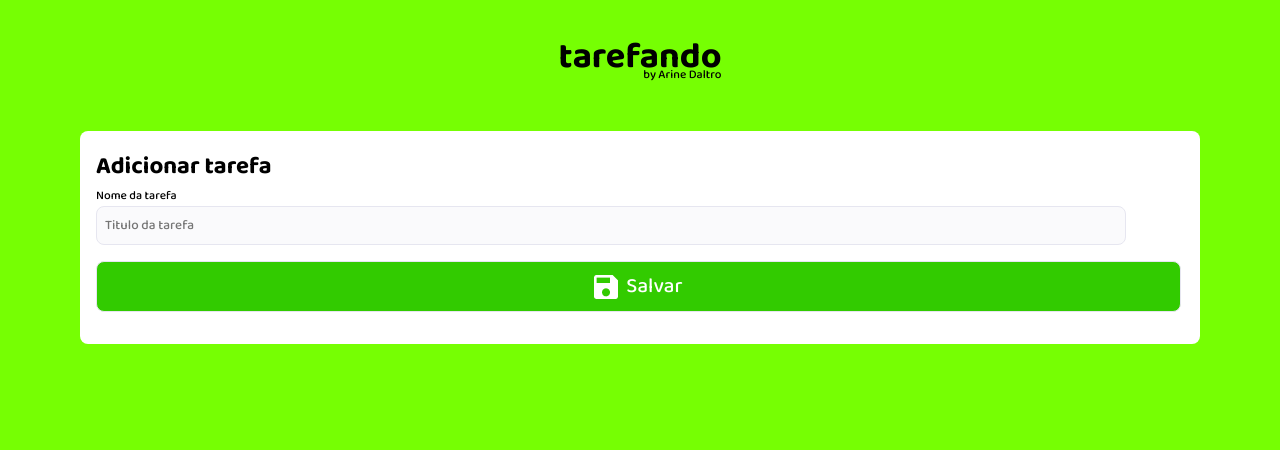
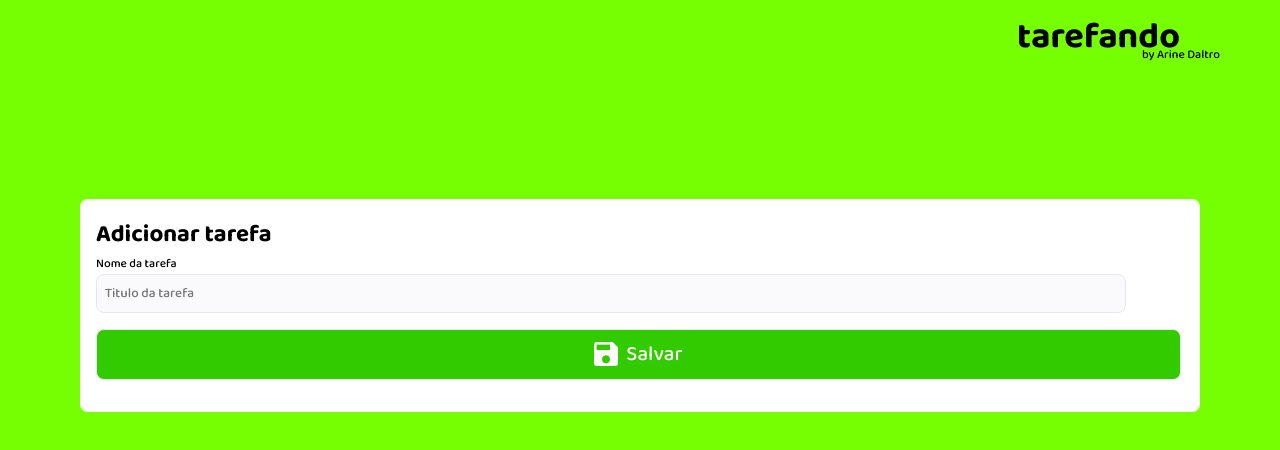
Before and after one commit to arine-daltro/tarefando, a React (Create React App) app: page /cadastro in a window 1280 px wide. Shown: the top 450 px of the page. Built offline with nearby package versions, Linux system fonts and the light colour scheme.

Commit message:
Correção no estilo

```diff
--- a/src/Styles/global.css
+++ b/src/Styles/global.css
@@ -150,16 +150,16 @@
 }
 
 .logo-menor-cadastro {
-    margin-top: -390px;
+    margin-top: -190px;
 }
 
 
 .logo-menor .logo h1 {
 
     font-size: 36px;
-    /* position: absolute; */
+    position: absolute;
     top: 30px;
-    /* right: 100px;  */
+    right: 100px;
 
 }
 
@@ -169,9 +169,9 @@
     font-size: 12px;
     height: 50px;
     width: 120px;
-    /* position: absolute; */
+    position: absolute;
     top: 45px;
-    /* right: 60px;  */
+    right: 60px;
     display: flex;
     justify-content: flex-end;
 }
```
